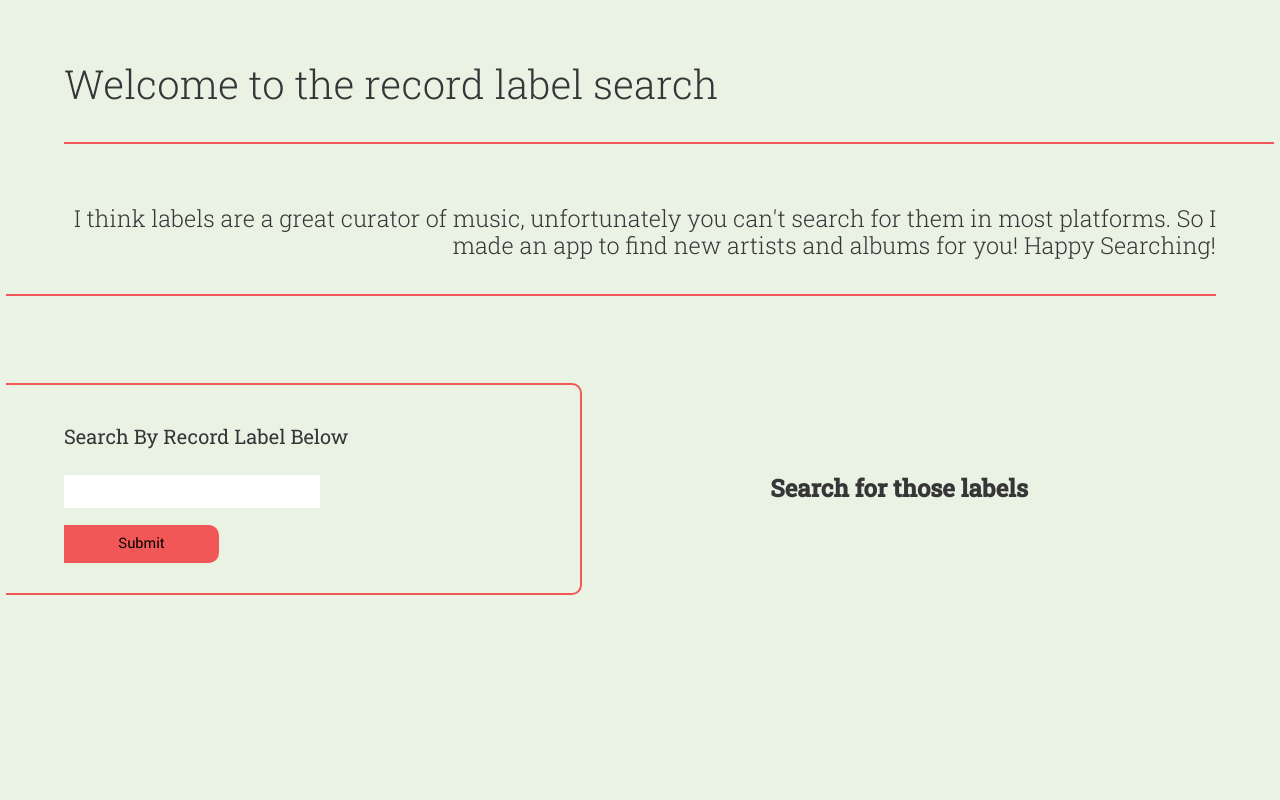
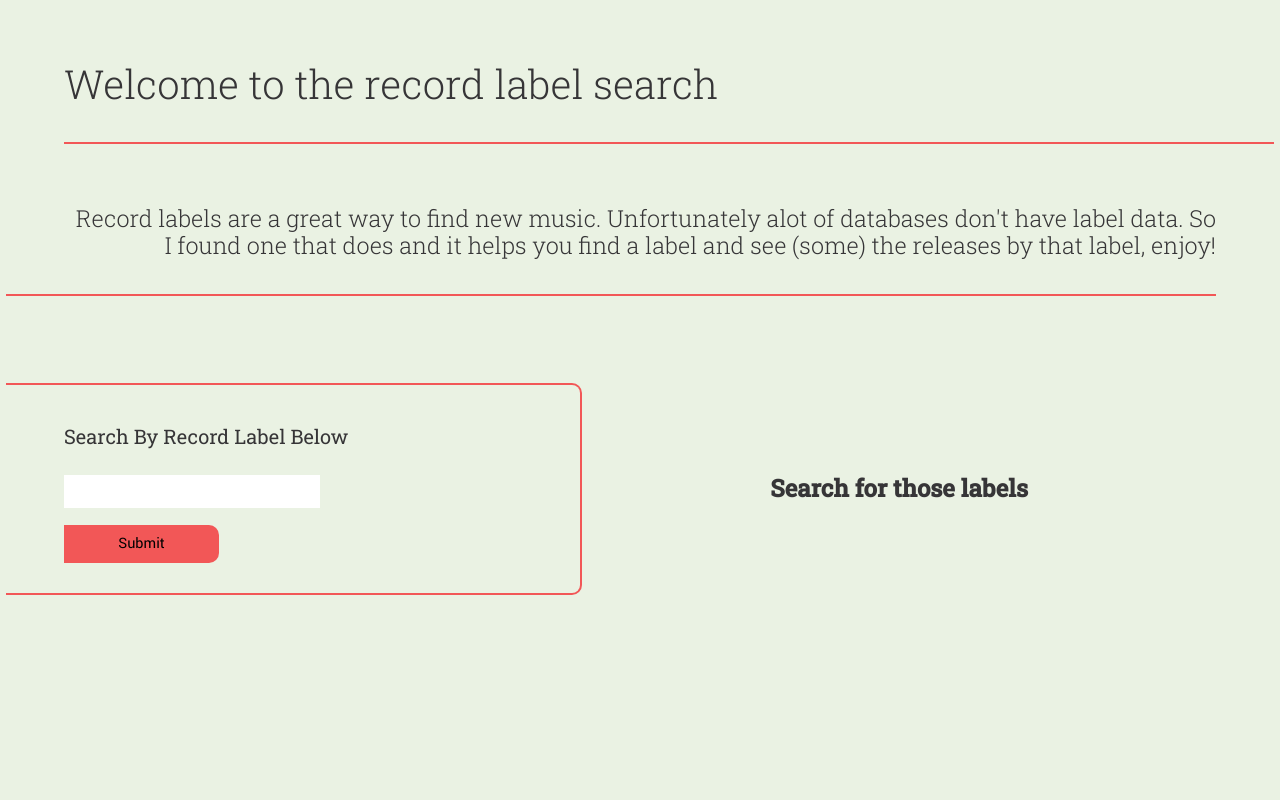
Before and after one commit to pgm87/philip-miles-project3, a React (Create React App) app: page / in a window 1280 px wide. Shown: the top 800 px of the page. Built offline with nearby package versions, Linux system fonts and the light colour scheme.

Commit message:
updated header text

```diff
--- a/src/App.css
+++ b/src/App.css
@@ -428,6 +428,7 @@ header h3 {
 .formSearch .labelHeaderHelp {
   margin: 0 auto;
   font-size: 1.2rem;
+  padding: 10px 0;
 }
 
 .labelNames {
--- a/src/Header.js
+++ b/src/Header.js
@@ -6,7 +6,7 @@ const Header = () => {
     return (
         <header className="wrapper">
             <h1>Welcome to the record label search</h1>
-            <h3>I think labels are a great curator of music, unfortunately you can't search for them in most platforms. So I made an app to find new artists and albums for you! Happy Searching!</h3>
+            <h3>Record labels are a great way to find new music. Unfortunately alot of databases don't have label data. So I found one that does and it helps you find a label and see (some) the releases by that label, enjoy!</h3>
         </header>
     )
 
```
